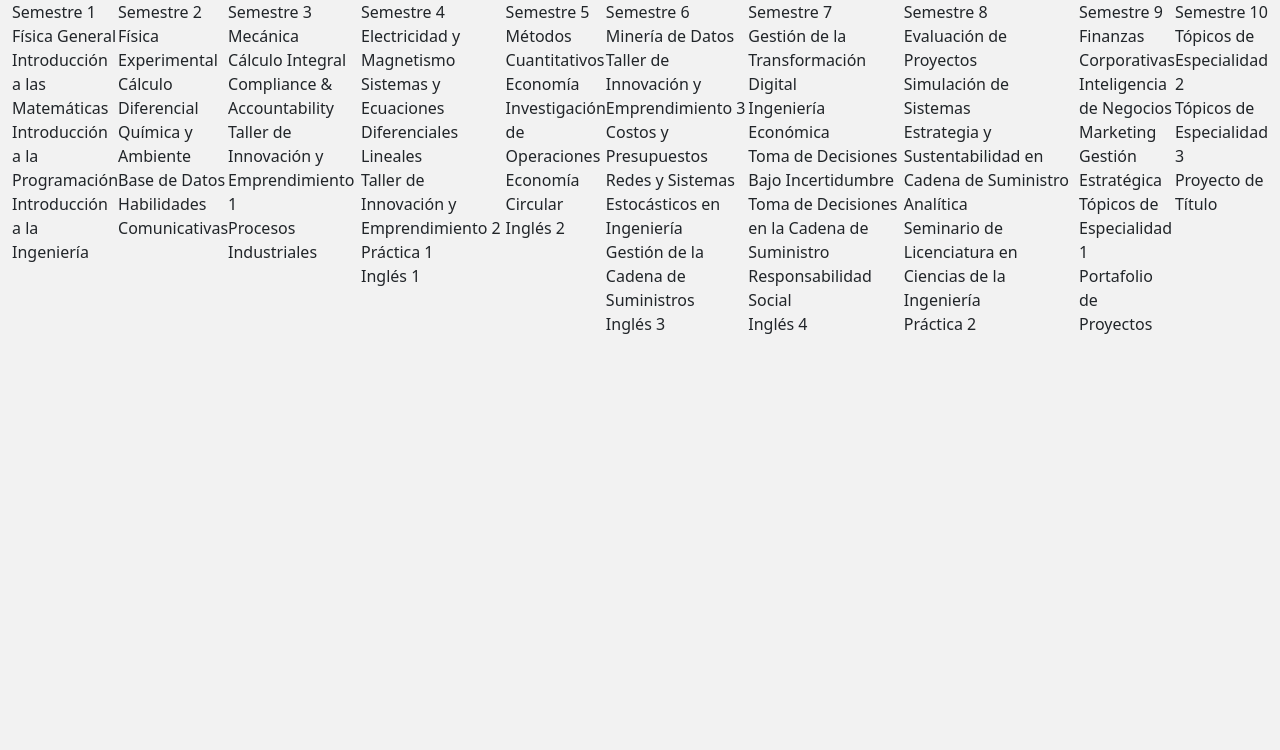
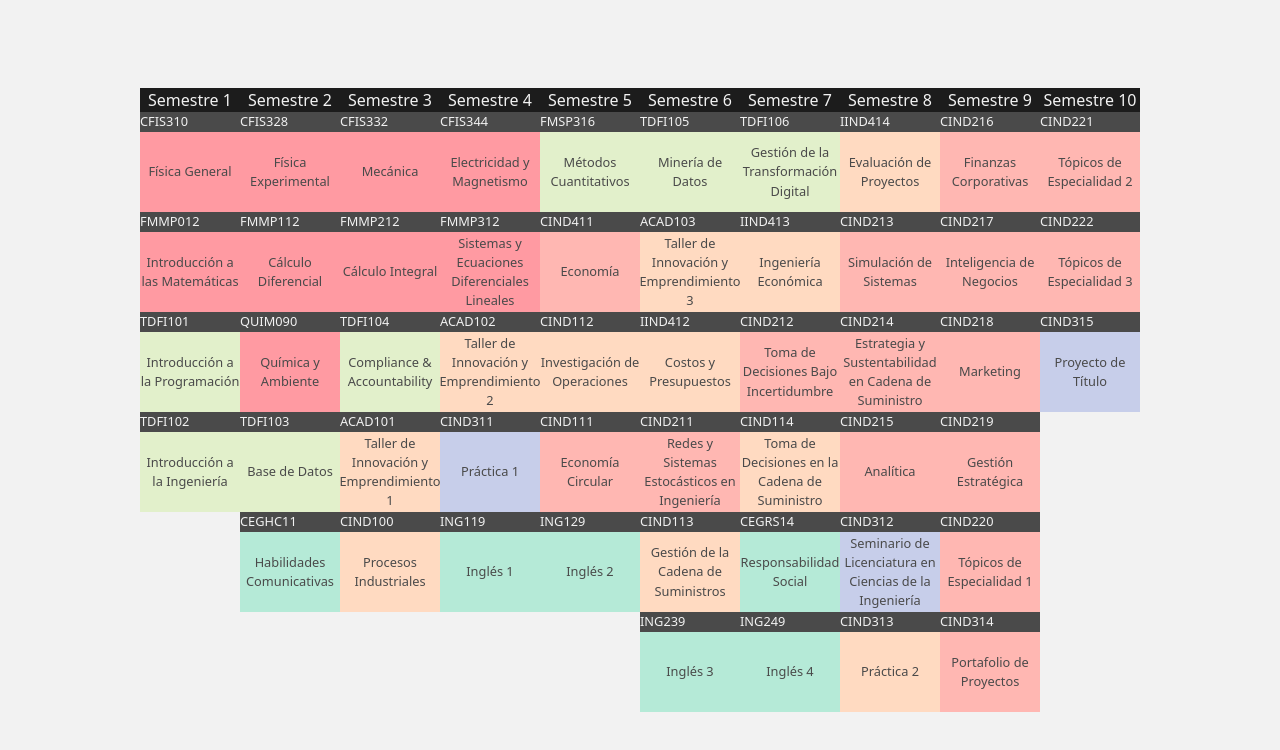
Before and after one commit to RaulCruzT/valentina, an Angular app: page / in a window 1280 px wide. Shown: the top 750 px of the page. Built offline with nearby package versions, Linux system fonts and the light colour scheme.

Commit message:
Add Data To Model

```diff
--- a/src/app/app.module.ts
+++ b/src/app/app.module.ts
@@ -4,11 +4,15 @@ import { BrowserModule } from '@angular/platform-browser';
 import { AppRoutingModule } from './app-routing.module';
 import { AppComponent } from './app.component';
 import { HomeComponent } from './home/home.component';
+import { SubjectComponent } from './subject/subject.component';
+import { TitleComponent } from './title/title.component';
 
 @NgModule({
   declarations: [
     AppComponent,
-    HomeComponent
+    HomeComponent,
+    SubjectComponent,
+    TitleComponent
   ],
   imports: [
     BrowserModule,
--- a/src/app/home/home.component.css
+++ b/src/app/home/home.component.css
@@ -2,6 +2,8 @@
   height: 100vh;
   background-color: #F2F2F2;
   display: flex;
+  justify-content: center;
+  align-items: center;
 }
 
 .malla {
--- a/src/app/home/home.component.html
+++ b/src/app/home/home.component.html
@@ -1,12 +1,14 @@
 <div class="container-fluid">
-  <div class="col-12 malla">
+  <div class="col-10 malla">
     <div class="tabla" *ngFor="let semester of semesters">
       <div class="col columna">
-        <div class="titulo">
+        <app-title [title]="semester"></app-title>
+        <!--div class="titulo">
           {{semester}}
-        </div>
+        </div-->
         <div class="ramos" *ngFor="let subject of industrial_subjects[semester]">
-          <div>{{subject.name}}</div>
+          <app-subject [props]="[subject,getColor(subject.area)]"></app-subject>
+          <!--div>{{subject.name}}</div-->
         </div>
       </div>
     </div>
--- a/src/app/home/home.component.ts
+++ b/src/app/home/home.component.ts
@@ -25,8 +25,14 @@ export class HomeComponent implements OnInit {
 
   setSemesters(): void {
     this.industrial_subjects = industrial_subjects;
+    this.industrial_areas = industrial_areas;
     this.semestersNumber = Object.keys(industrial_subjects).length;
     this.semesters = Object.keys(industrial_subjects);
     this.subjects = Object.values(industrial_subjects);
   }
+
+  getColor(area: string): string {
+    let color = this.industrial_areas[area].color;
+    return color;
+  }
 }
--- /dev/null
+++ b/src/app/subject/subject.component.css
@@ -0,0 +1,20 @@
+.subject {
+  width: 100px;
+  height: 100px;
+  font-size: 0.8rem;
+}
+
+.abbreviation {
+  color: #f2f2f2;
+  background-color: #4a4a4a;
+  height: 20%;
+}
+
+.name {
+  height: 80%;
+  color: #4a4a4a;
+  display: flex;
+  justify-content: center;
+  align-items: center;
+  text-align: center;
+}
--- /dev/null
+++ b/src/app/subject/subject.component.html
@@ -0,0 +1,8 @@
+<div class="subject">
+  <div class="abbreviation">
+    {{subject.abbreviation}}
+  </div>
+  <div class="name" [ngStyle]="{'background-color': color}">
+    <div>{{subject.name}}</div>
+  </div>
+</div>
--- /dev/null
+++ b/src/app/subject/subject.component.ts
@@ -0,0 +1,28 @@
+import { Component, Input, OnInit } from '@angular/core';
+import { Subject } from 'rxjs';
+
+@Component({
+  selector: 'app-subject',
+  templateUrl: './subject.component.html',
+  styleUrls: ['./subject.component.css']
+})
+export class SubjectComponent implements OnInit {
+
+  subject;
+  color: string;
+
+  @Input() props;
+
+  constructor() { }
+
+  ngOnInit(): void {
+    this.setVariables();
+  }
+
+  setVariables(): void {
+    this.subject = this.props[0];
+    this.color = this.props[1];
+    console.log(this.color);
+  }
+
+}
--- /dev/null
+++ b/src/app/title/title.component.css
@@ -0,0 +1,6 @@
+.titulo {
+  background-color: #1c1c1c;
+  color: #f2f2f2;
+  text-align: center;
+  width: 100px;
+}
--- /dev/null
+++ b/src/app/title/title.component.html
@@ -0,0 +1,3 @@
+<div class="titulo">
+  {{title}}
+</div>
--- /dev/null
+++ b/src/app/title/title.component.ts
@@ -0,0 +1,18 @@
+import { Component, Input, OnInit } from '@angular/core';
+
+@Component({
+  selector: 'app-title',
+  templateUrl: './title.component.html',
+  styleUrls: ['./title.component.css']
+})
+export class TitleComponent implements OnInit {
+
+  @Input()
+  title: string;
+
+  constructor() { }
+
+  ngOnInit(): void {
+  }
+
+}
--- a/src/data/industrial_areas.json
+++ b/src/data/industrial_areas.json
@@ -1,26 +1,26 @@
 {
   "A": {
     "name": "Ciencias básicas y/o Transversales",
-    "color": "pink"
+    "color": "#ff9aa2"
   },
   "B": {
     "name": "Ámbito 1: Sistemas productivos y de servicios",
-    "color": "green"
+    "color": "#ffb7b2"
   },
   "C": {
     "name": "Ámbito 2: Evaluación de Proyectos de Inversión",
-    "color": "gray"
+    "color": "#ffdac1"
   },
   "D": {
     "name": "Ámbito 3: Transformación Digital",
-    "color": "blue"
+    "color": "#e2f0cb"
   },
   "E": {
     "name": "Educación General e Inglés",
-    "color": "yellow"
+    "color": "#b5ead7"
   },
   "F": {
     "name": "Experiencias Integradoras",
-    "color": "purple"
+    "color": "#c7ceea"
   }
 }
```
Also changed, not shown: 2 other files (tests, documents, lock files or other folders).
